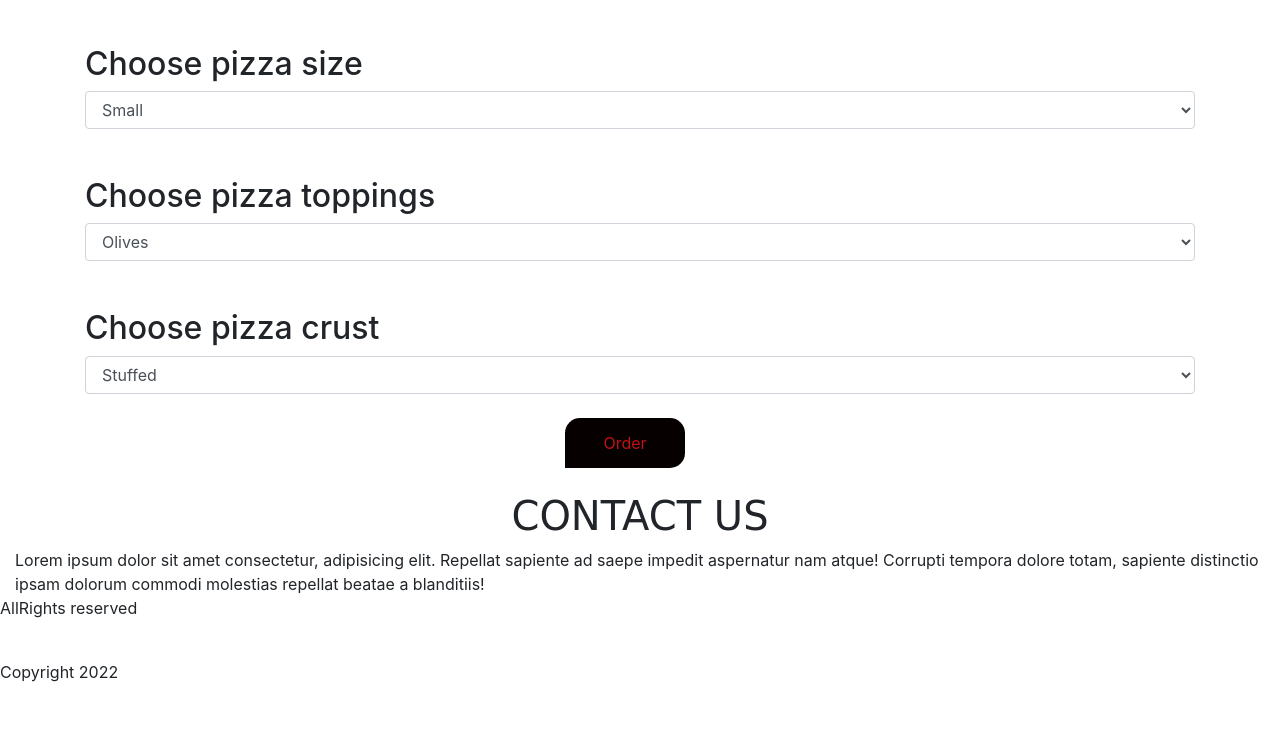
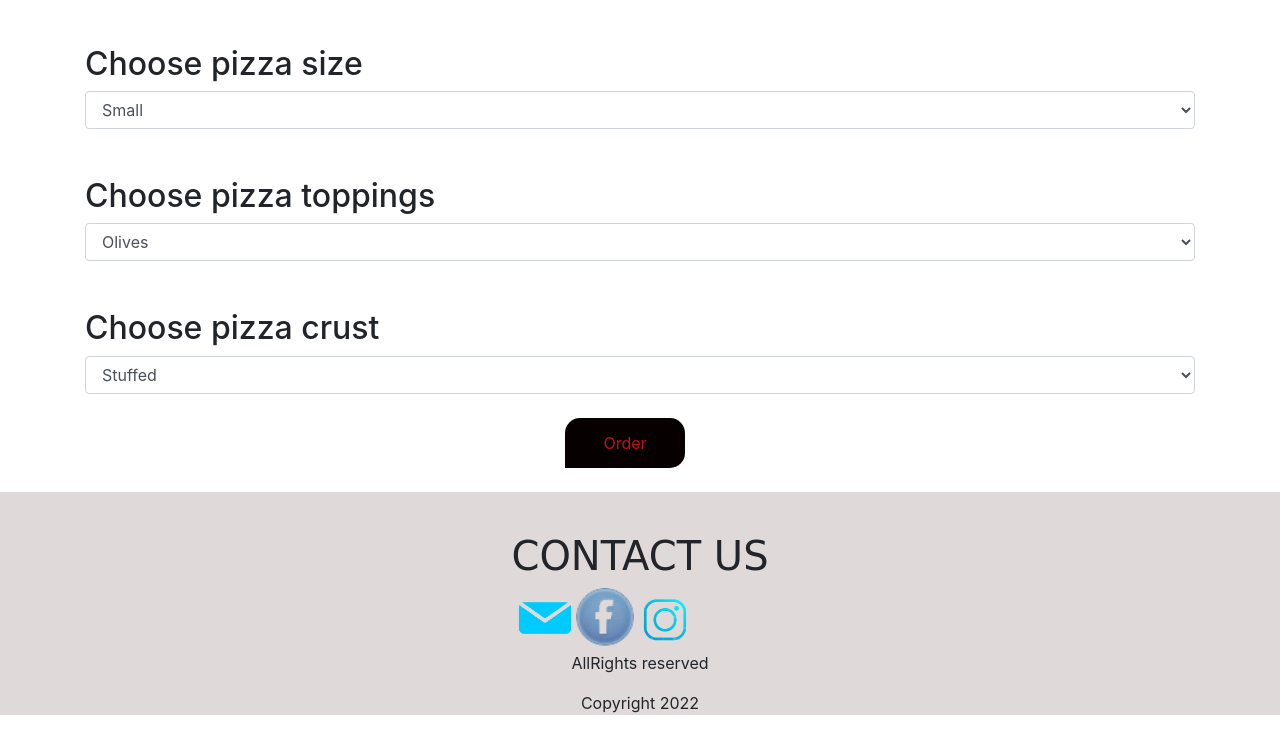
Before and after one commit to Teresiah-cpu/Pizza_Website, a plain HTML site: page index.html in a window 1280 px wide. Shown: the part 822-1553 px from the top of the page. Before the commit the page ends 1522 px from the top, so only its background shows below. Drawn offline with nearby package versions, Linux system fonts and the light colour scheme; a web font is replaced by a local one.

Commit message:
style contact section

```diff
--- a/css/style.css
+++ b/css/style.css
@@ -73,6 +73,7 @@ span{
 .ordersection{
 
 }
+
 .pizzas{
   margin-left: 70px;
 }
@@ -141,3 +142,23 @@ span{
   background-color: rgb(7, 0, 0);
   border: none;
   }
+  .contact{
+      background-color: rgb(224, 217, 217);
+      padding-top: 40px;
+
+
+  }
+  .contact h1{
+
+    text-align: center;
+
+  }
+  .icons{
+    display: flex;
+ margin-left: 40%;
+    text-align: center;
+  }
+  .copyright{
+    text-align: center;
+    background-color: rgb(224, 217, 217);
+  }
--- a/index.html
+++ b/index.html
@@ -191,15 +191,30 @@
         </div>
       </div>
       <div class="contact container-fluid">
-        <h1>CONTACT US</h1>
-        Lorem ipsum dolor sit amet consectetur, adipisicing elit. Repellat
-        sapiente ad saepe impedit aspernatur nam atque! Corrupti tempora dolore
-        totam, sapiente distinctio ipsam dolorum commodi molestias repellat
-        beatae a blanditiis!
+      <h1 id="lasth1">CONTACT US</h1>
+      <div class="icons">
+        <div class="email">
+            <img src="images/email.png" alt="email" width="60px">
+        </div>
+        <div class="facebok">
+            <img src="images/facebook.png" alt="facebook" width="60px">
+        </div>
+        <div class="instagram">
+            <img src="images/instagram.png" alt="instagram" width="60px">
+        </div>
+
+        </div>
       </div>
-      <p>AllRights reserved</p>
-      <br />
-      <p>Copyright 2022</p>
+
+
+
+
+
+      <div class="copyright container-fluid">
+        <p>AllRights reserved</p>
+
+        <p>Copyright 2022</p>
+      </div>
     </div>
   </body>
 </html>
```
Also changed, not shown: images/email.png (added), images/facebook.png (added), images/instagram.png (added).
